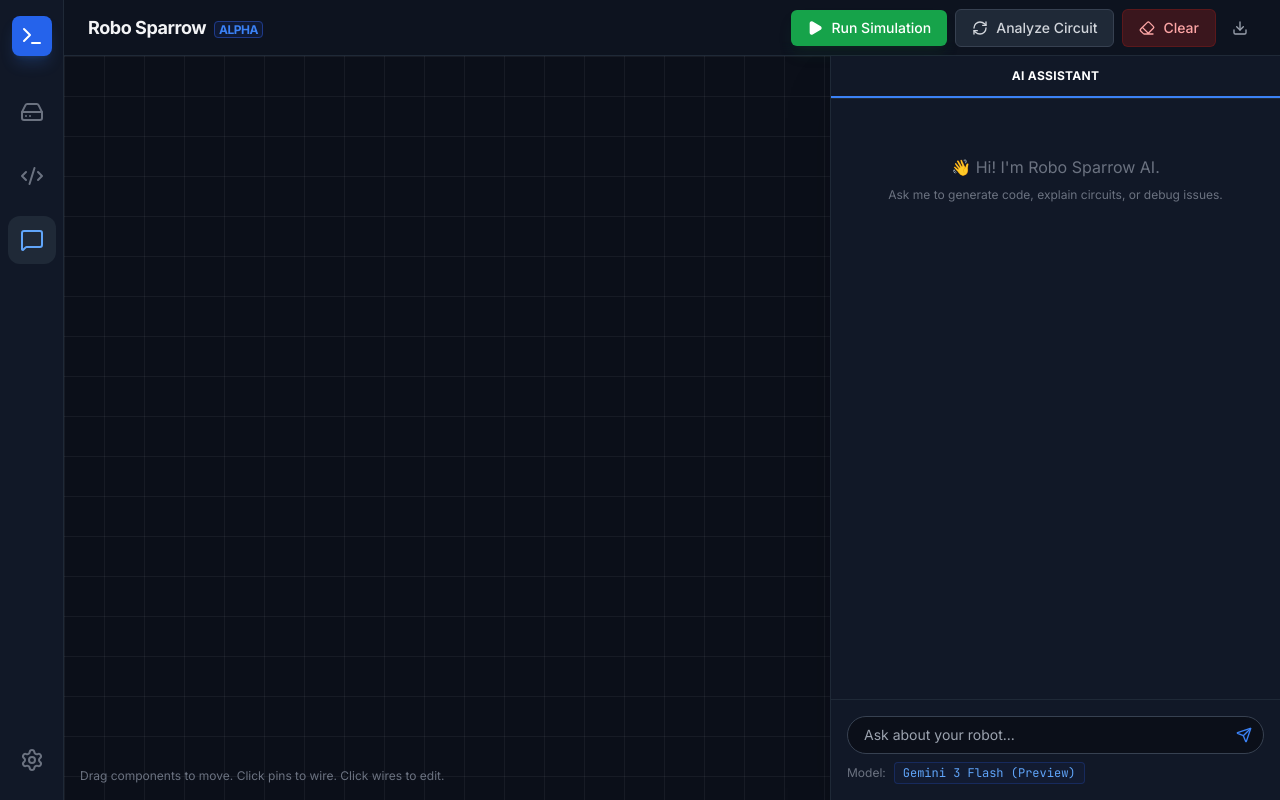
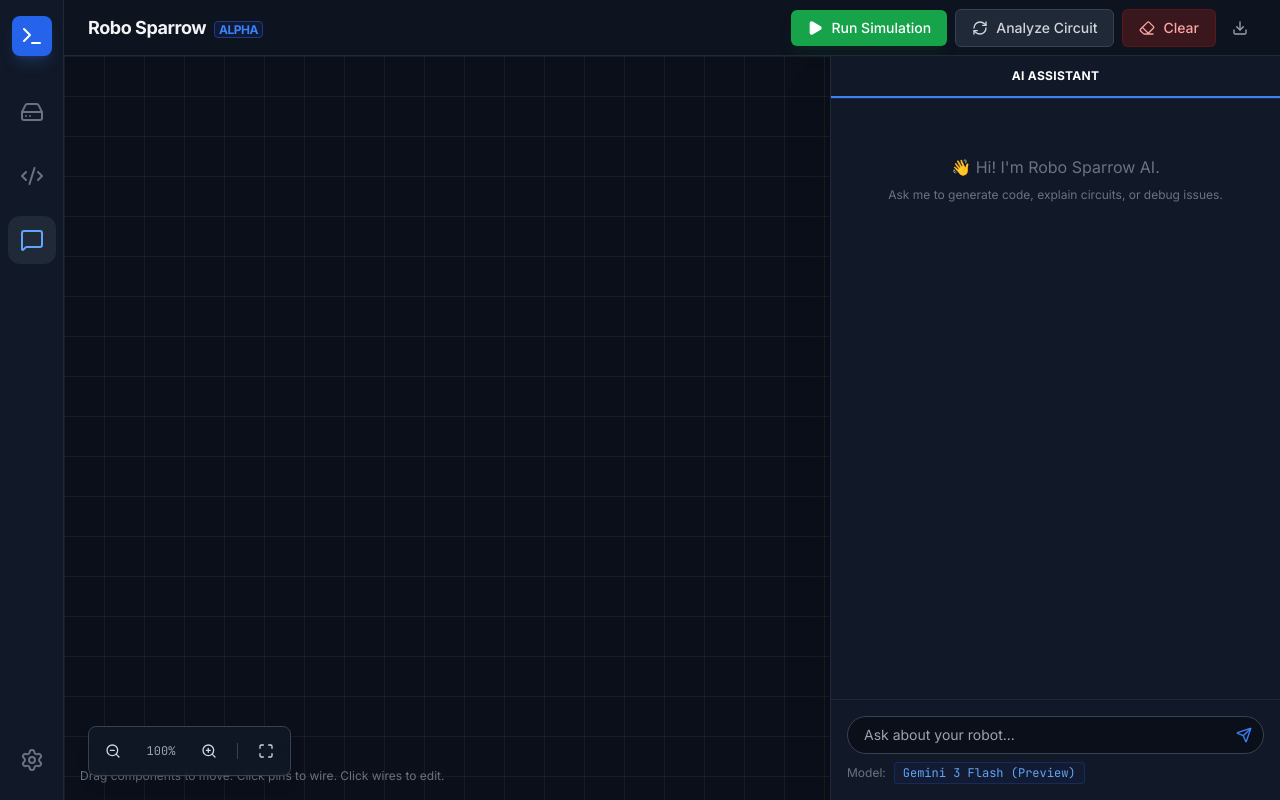
Before and after one commit to aslamvdvd/robosparrow, a React (Vite) app: page / in a window 1280 px wide. Both pictures are taken after a click on the button "Enter Studio". Built offline with nearby package versions, Linux system fonts and the light colour scheme.

Commit message:
feat: implement infinite canvas functionality with zoom and pan in the Studio component.

```diff
--- a/components/Studio.tsx
+++ b/components/Studio.tsx
@@ -36,6 +36,10 @@ import {
   HardDrive as HardDriveIcon,
   Eraser,
   StopCircle,
+  ZoomIn,
+  ZoomOut,
+  Maximize,
+  Move,
 } from "lucide-react";
 
 // Types for simulation loop
@@ -138,6 +142,12 @@ function Studio() {
   });
   const [isDraggingEditor, setIsDraggingEditor] = useState(false);
   const dragStartRef = useRef({ x: 0, y: 0 });
+
+  // Infinite Canvas State
+  const [transform, setTransform] = useState({ x: 0, y: 0, scale: 1 });
+  const [isPanning, setIsPanning] = useState(false);
+  const panStartRef = useRef({ x: 0, y: 0 });
+  const canvasRef = useRef<HTMLDivElement>(null);
 
   // Refs for Simulation Loop
   const requestRef = useRef<number | null>(null);
@@ -512,6 +522,65 @@ function Studio() {
     setIsAiLoading(false);
   };
 
+  // --- Infinite Canvas Handlers ---
+
+  const handleWheel = (e: React.WheelEvent) => {
+    // Zoom on wheel (Ctrl+Wheel or Meta+Wheel)
+    if (e.ctrlKey || e.metaKey) {
+      e.preventDefault();
+      const zoomSensitivity = 0.001;
+      const newScale = Math.min(
+        Math.max(transform.scale - e.deltaY * zoomSensitivity, 0.1),
+        5,
+      );
+
+      setTransform((prev) => ({ ...prev, scale: newScale }));
+    } else {
+      // Pan on wheel
+      setTransform((prev) => ({
+        ...prev,
+        x: prev.x - e.deltaX,
+        y: prev.y - e.deltaY,
+      }));
+    }
+  };
+
+  const handleCanvasMouseDown = (e: React.MouseEvent) => {
+    // Middle mouse (1) or Left click (0) on background starts pan
+    if (e.button === 1 || e.button === 0) {
+      setIsPanning(true);
+      panStartRef.current = { x: e.clientX, y: e.clientY };
+    }
+  };
+
+  const handleCanvasMouseMove = (e: React.MouseEvent) => {
+    if (isPanning) {
+      const dx = e.clientX - panStartRef.current.x;
+      const dy = e.clientY - panStartRef.current.y;
+
+      setTransform((prev) => ({
+        ...prev,
+        x: prev.x + dx,
+        y: prev.y + dy,
+      }));
+
+      panStartRef.current = { x: e.clientX, y: e.clientY };
+    }
+  };
+
+  const handleCanvasMouseUp = () => {
+    setIsPanning(false);
+  };
+
+  const zoomIn = () =>
+    setTransform((prev) => ({ ...prev, scale: Math.min(prev.scale * 1.2, 5) }));
+  const zoomOut = () =>
+    setTransform((prev) => ({
+      ...prev,
+      scale: Math.max(prev.scale / 1.2, 0.1),
+    }));
+  const resetView = () => setTransform({ x: 0, y: 0, scale: 1 });
+
   const handleClearCanvas = () => {
     if (
       confirm(
@@ -799,6 +868,21 @@ function Studio() {
               setSelectedWireId(null);
               setSelectedPin(null);
             }}
+            onMouseDown={handleCanvasMouseDown}
+            onMouseMove={handleCanvasMouseMove}
+            onMouseUp={handleCanvasMouseUp}
+            onMouseLeave={handleCanvasMouseUp}
+            onWheel={handleWheel}
+            ref={canvasRef}
+          >
+            {/* Transform Container */}
+            <div
+              style={{
+                transform: `translate(${transform.x}px, ${transform.y}px) scale(${transform.scale})`,
+                transformOrigin: "0 0",
+                width: "100%",
+                height: "100%",
+              }}
             >
               {/* Components Layer */}
               {components.map((comp) => (
@@ -816,12 +900,13 @@ function Studio() {
                     onPinClick={handlePinClick}
                     isSelected={selectedCompId === comp.uid}
                     selectedPin={selectedPin}
+                    scale={transform.scale}
                   />
                 </div>
               ))}
 
               {/* Draw Connections (SVG Layer) */}
-            <svg className="absolute top-0 left-0 w-full h-full pointer-events-none z-0">
+              <svg className="absolute top-0 left-0 w-full h-full pointer-events-none z-0 overflow-visible">
                 {connections.map((conn) => {
                   const fromComp = components.find(
                     (c) => c.uid === conn.from.compUid,
@@ -886,14 +971,14 @@ function Studio() {
                       <path
                         d={pathD}
                         stroke="transparent"
-                      strokeWidth="15"
+                        strokeWidth={15 / transform.scale} // Scale stroke width inverse to zoom
                         fill="none"
                       />
                       {/* Visible Wire */}
                       <path
                         d={pathD}
                         stroke={isSelected ? "#fff" : conn.color}
-                      strokeWidth={isSelected ? "4" : "3"}
+                        strokeWidth={(isSelected ? 4 : 3) / transform.scale}
                         fill="none"
                         className="transition-all"
                         strokeLinecap="round"
@@ -907,18 +992,18 @@ function Studio() {
                       <circle
                         cx={x1}
                         cy={y1}
-                      r="5"
+                        r={5 / transform.scale}
                         fill={conn.color}
                         stroke="white"
-                      strokeWidth="2"
+                        strokeWidth={2 / transform.scale}
                       />
                       <circle
                         cx={x2}
                         cy={y2}
-                      r="5"
+                        r={5 / transform.scale}
                         fill={conn.color}
                         stroke="white"
-                      strokeWidth="2"
+                        strokeWidth={2 / transform.scale}
                       />
                     </g>
                   );
@@ -936,14 +1021,42 @@ function Studio() {
                   />
                 )}
               </svg>
-
+            </div>{" "}
+            {/* End Transform Container */}
+            {/* Canvas Controls */}
+            <div className="absolute bottom-6 left-6 flex items-center gap-2 z-40 bg-gray-900/80 backdrop-blur p-2 rounded-lg border border-gray-700 shadow-lg">
+              <button
+                onClick={zoomOut}
+                className="p-2 hover:bg-gray-800 rounded text-gray-300 hover:text-white"
+                title="Zoom Out"
+              >
+                <ZoomOut size={16} />
+              </button>
+              <span className="text-xs font-mono text-gray-400 w-12 text-center">
+                {Math.round(transform.scale * 100)}%
+              </span>
+              <button
+                onClick={zoomIn}
+                className="p-2 hover:bg-gray-800 rounded text-gray-300 hover:text-white"
+                title="Zoom In"
+              >
+                <ZoomIn size={16} />
+              </button>
+              <div className="w-px h-4 bg-gray-700 mx-1" />
+              <button
+                onClick={resetView}
+                className="p-2 hover:bg-gray-800 rounded text-gray-300 hover:text-white"
+                title="Reset View"
+              >
+                <Maximize size={16} />
+              </button>
+            </div>
             {/* Hint Overlay */}
             <div className="absolute bottom-4 left-4 pointer-events-none text-gray-500 text-xs">
               {selectedPin
                 ? "Select destination pin to connect..."
                 : "Drag components to move. Click pins to wire. Click wires to edit."}
             </div>
-
             {/* Wire Properties Panel */}
             {selectedWireId && (
               <div
@@ -1013,7 +1126,6 @@ function Studio() {
                 })()}
               </div>
             )}
-
             {/* Library Drawer (Overlaid if active) */}
             {activeTab === "library" && (
               <div
@@ -1040,7 +1152,6 @@ function Studio() {
                 ))}
               </div>
             )}
-
             {/* Settings Panel (Overlaid if active) */}
             {showSettings && (
               <div
--- a/components/WorkspaceComponent.tsx
+++ b/components/WorkspaceComponent.tsx
@@ -7,6 +7,7 @@ interface Props {
   onPinClick: (compUid: string, pinId: string, x: number, y: number) => void;
   isSelected: boolean;
   selectedPin: { compUid: string; pinId: string } | null;
+  scale: number; // New prop for zoom scale
 }
 
 const WorkspaceComponent: React.FC<Props> = ({
@@ -15,6 +16,7 @@ const WorkspaceComponent: React.FC<Props> = ({
   onPinClick,
   isSelected,
   selectedPin,
+  scale,
 }) => {
   const [isDragging, setIsDragging] = useState(false);
   const dragOffset = useRef({ x: 0, y: 0 });
@@ -22,9 +24,10 @@ const WorkspaceComponent: React.FC<Props> = ({
   const handleMouseDown = (e: React.MouseEvent) => {
     e.stopPropagation();
     setIsDragging(true);
+    // Calculate offset in CANVAS coordinates (divide by scale)
     dragOffset.current = {
-      x: e.clientX - component.position.x,
-      y: e.clientY - component.position.y,
+      x: e.clientX / scale - component.position.x,
+      y: e.clientY / scale - component.position.y,
     };
   };
 
@@ -32,8 +35,8 @@ const WorkspaceComponent: React.FC<Props> = ({
     if (isDragging) {
       onMove(
         component.uid,
-        e.clientX - dragOffset.current.x,
-        e.clientY - dragOffset.current.y,
+        e.clientX / scale - dragOffset.current.x,
+        e.clientY / scale - dragOffset.current.y,
       );
     }
   };
```
Lines whose indentation alone changed are shown as unchanged.
